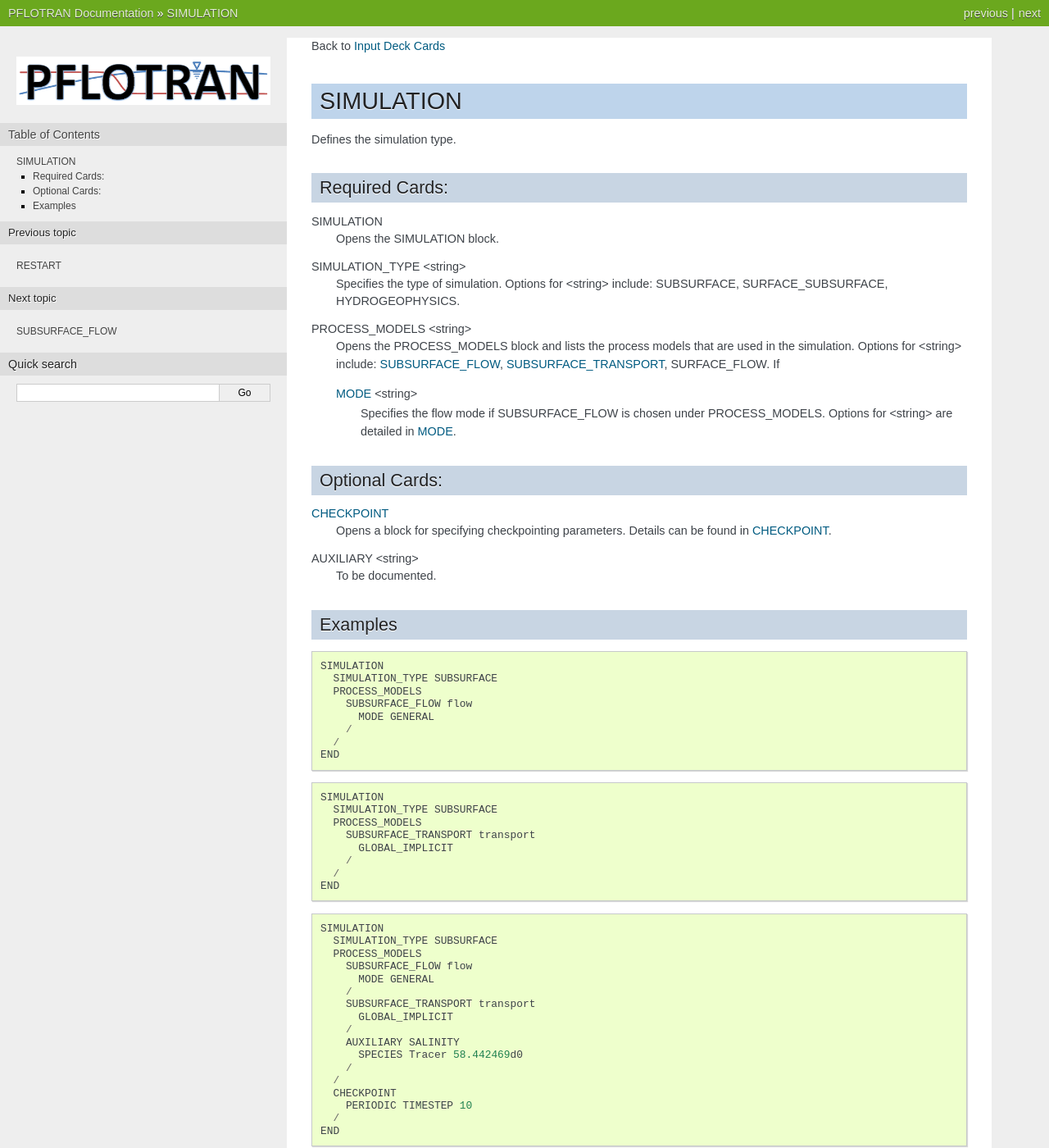
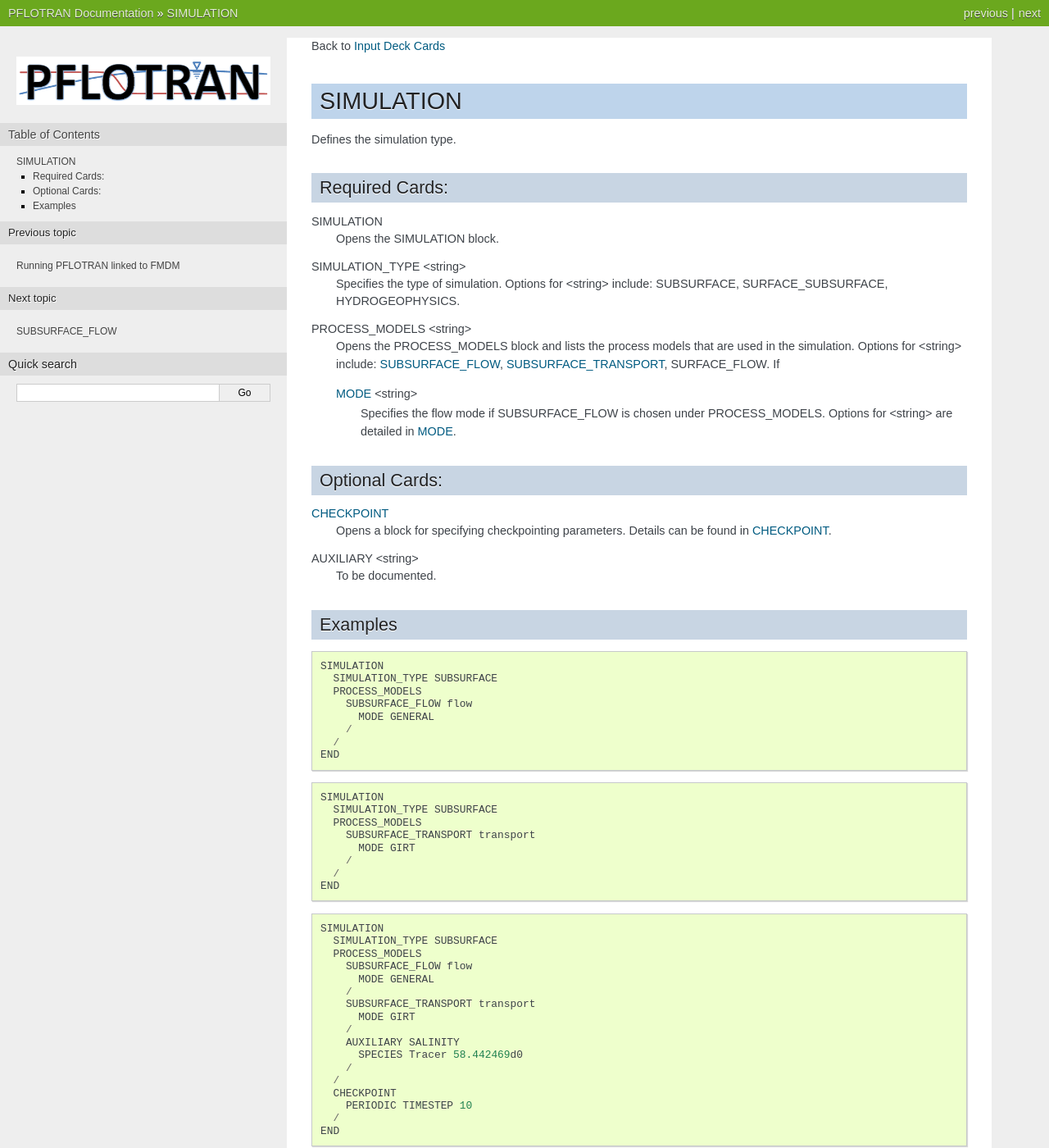
Before and after one commit to Miracloon/pflotran-documentation, a Sphinx documentation site: the page built from source/user_guide/cards/simulation_cards/simulation_card.rst, in a window 1280 px wide and 1400 px high. Shown: the whole window at 82% size. Built offline with Sphinx 7.4.7, drawn with Linux system fonts in a browser that asks for light colours; some of the changed text lies outside the part shown.

Commit message:
updated remaining GLOBAL_IMPLICIT -> MODE GIRT; remove NUCLEAR_WASTE_TRANSPORT and hid several other cards from main page

```diff
--- a/source/user_guide/cards/process_model_cards/ufd_biosphere_card.rst
+++ b/source/user_guide/cards/process_model_cards/ufd_biosphere_card.rst
@@ -22,7 +22,7 @@
          MODE GENERAL
        /
        SUBSURFACE_TRANSPORT transport
-         GLOBAL_IMPLICIT
+         MODE GIRT
        /
      /
    END
--- a/source/user_guide/cards/process_model_cards/ufd_decay_card.rst
+++ b/source/user_guide/cards/process_model_cards/ufd_decay_card.rst
@@ -187,7 +187,7 @@
        /
      /
      SUBSURFACE_TRANSPORT transport
-       GLOBAL_IMPLICIT
+       MODE GIRT
      /
      UFD_DECAY ufd_decay
      /
--- a/source/user_guide/cards/process_model_cards/waste_form_general_card.rst
+++ b/source/user_guide/cards/process_model_cards/waste_form_general_card.rst
@@ -22,7 +22,7 @@
          MODE GENERAL
        /
        SUBSURFACE_TRANSPORT transport
-         GLOBAL_IMPLICIT
+         MODE GIRT
        /
      /
    END
--- a/source/user_guide/cards/simulation_cards/simulation_card.rst
+++ b/source/user_guide/cards/simulation_cards/simulation_card.rst
@@ -55,7 +55,7 @@
     SIMULATION_TYPE SUBSURFACE
     PROCESS_MODELS
       SUBSURFACE_TRANSPORT transport
-	GLOBAL_IMPLICIT
+        MODE GIRT
       /
     /
   END
@@ -69,7 +69,7 @@
 	MODE GENERAL
       /
       SUBSURFACE_TRANSPORT transport
-	GLOBAL_IMPLICIT
+        MODE GIRT
       /
       AUXILIARY SALINITY
 	SPECIES Tracer 58.442469d0
@@ -118,7 +118,8 @@
           EXTERNAL_FILE ../../block_options.txt
         /
       /
-      NUCLEAR_WASTE_TRANSPORT  nw_trans
+      SUBSURFACE_TRANSPORT transport
+        MODE NWT
       /
     /
   END
--- a/source/user_guide/how_to/benchmark.rst
+++ b/source/user_guide/how_to/benchmark.rst
@@ -59,7 +59,7 @@
       SIMULATION_TYPE SUBSURFACE
       PROCESS_MODELS
         SUBSURFACE_TRANSPORT transport
-          GLOBAL_IMPLICIT
+          MODE GIRT
         /
       /
     END
@@ -503,7 +503,7 @@
       SIMULATION_TYPE SUBSURFACE
       PROCESS_MODELS
         SUBSURFACE_TRANSPORT transport
-          GLOBAL_IMPLICIT
+          MODE GIRT
         /
       /
     END
@@ -929,7 +929,7 @@
           MODE RICHARDS
         /
         SUBSURFACE_TRANSPORT transport
-          GLOBAL_IMPLICIT
+          MODE GIRT
         /
       /
     END
```
Also changed, not shown: source/index.rst (+12 -1 lines).
